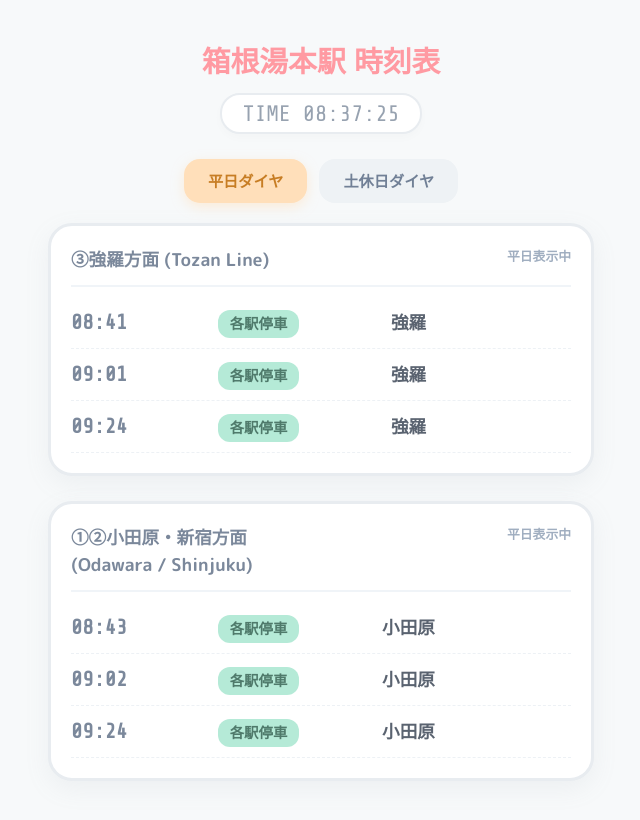
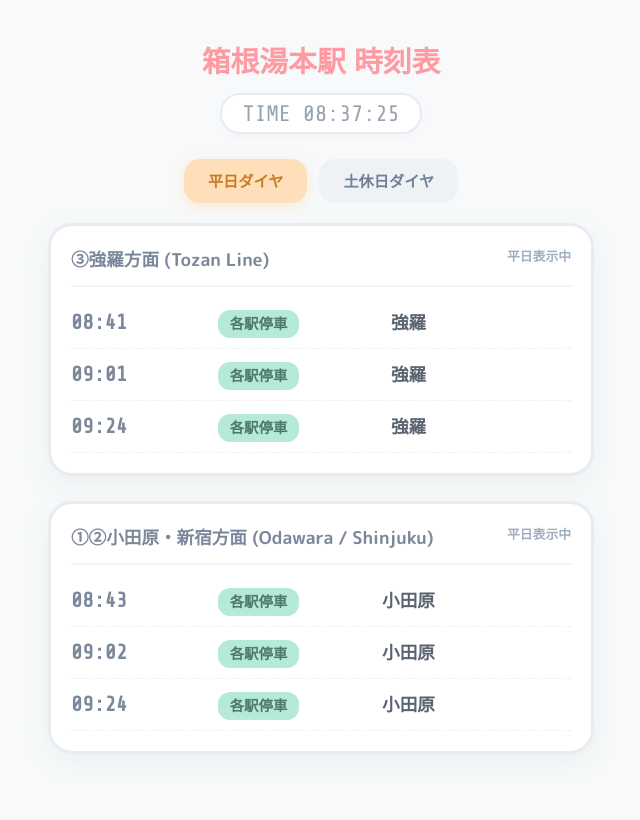
Before and after one commit to crontripdirectory-debug/timetable, a plain HTML site: page index.html in a window 1280 px wide. Shown: the whole page, without its empty margins (319-959 px from the left). Drawn offline with nearby package versions, Linux system fonts and the light colour scheme.

Commit message:
Update index.html

```diff
--- a/index.html
+++ b/index.html
@@ -195,7 +195,7 @@
     <!-- 小田原方面掲示板 -->
     <div class="board">
         <div class="board-title">
-            <span>①②小田原・新宿方面 <br>(Odawara / Shinjuku)</span>
+            <span>①②小田原・新宿方面 (Odawara / Shinjuku)</span>
             <span id="board-status-odawara" style="font-size:0.8rem; color:#a0aec0;">平日表示中</span>
         </div>
         <div id="odawara-rows"></div>
```
